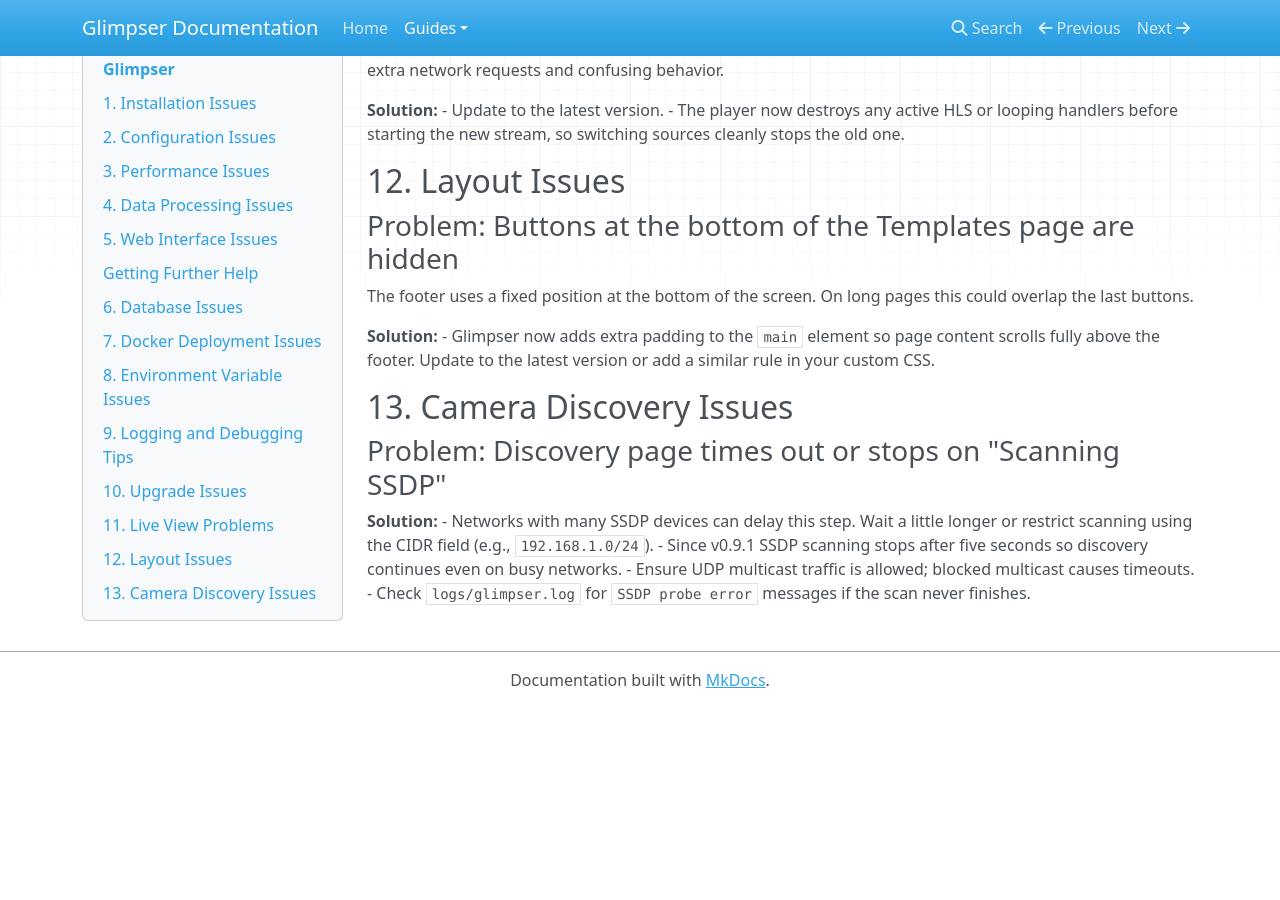
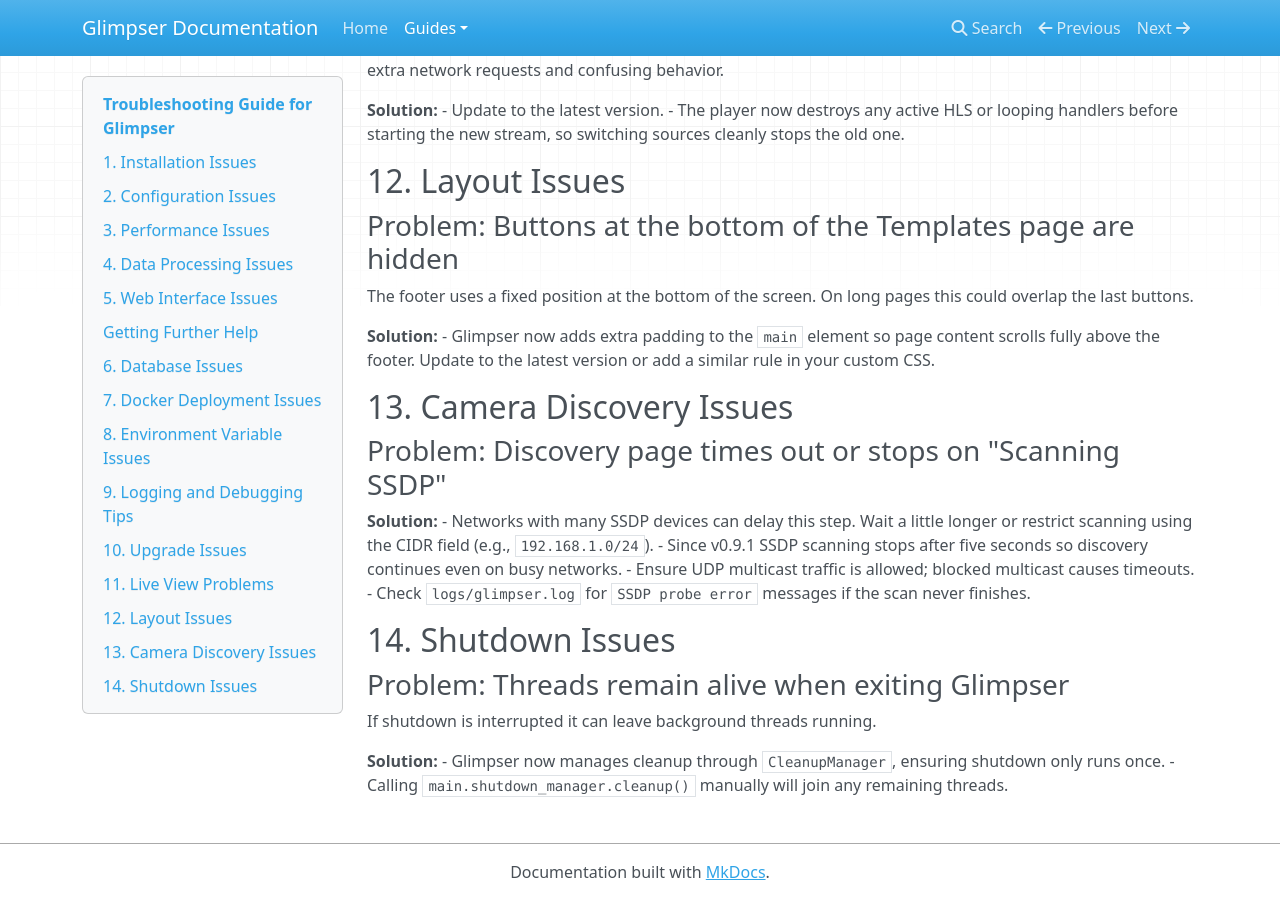
Before and after one commit to KristopherKubicki/glimpser, an MkDocs documentation site: the page built from docs/troubleshooting.md, in a window 1280 px wide and 900 px high, scrolled down 3636 px. Built offline with MkDocs 1.6.1, drawn with Linux system fonts in a browser that asks for light colours; nearby versions of some CDN libraries; before the commit the page ends 4344 px from its top, so only the background shows below that.

Commit message:
docs: add shutdown troubleshooting

```diff
--- a/docs/troubleshooting.md
+++ b/docs/troubleshooting.md
@@ -232,3 +232,13 @@
 - Since v0.9.1 SSDP scanning stops after five seconds so discovery continues even on busy networks.
 - Ensure UDP multicast traffic is allowed; blocked multicast causes timeouts.
 - Check `logs/glimpser.log` for `SSDP probe error` messages if the scan never finishes.
+
+## 14. Shutdown Issues
+
+### Problem: Threads remain alive when exiting Glimpser
+
+If shutdown is interrupted it can leave background threads running.
+
+**Solution:**
+- Glimpser now manages cleanup through `CleanupManager`, ensuring shutdown only runs once.
+- Calling `main.shutdown_manager.cleanup()` manually will join any remaining threads.
```
Also changed, not shown: main.py (+39 -26 lines), 1 other file.
